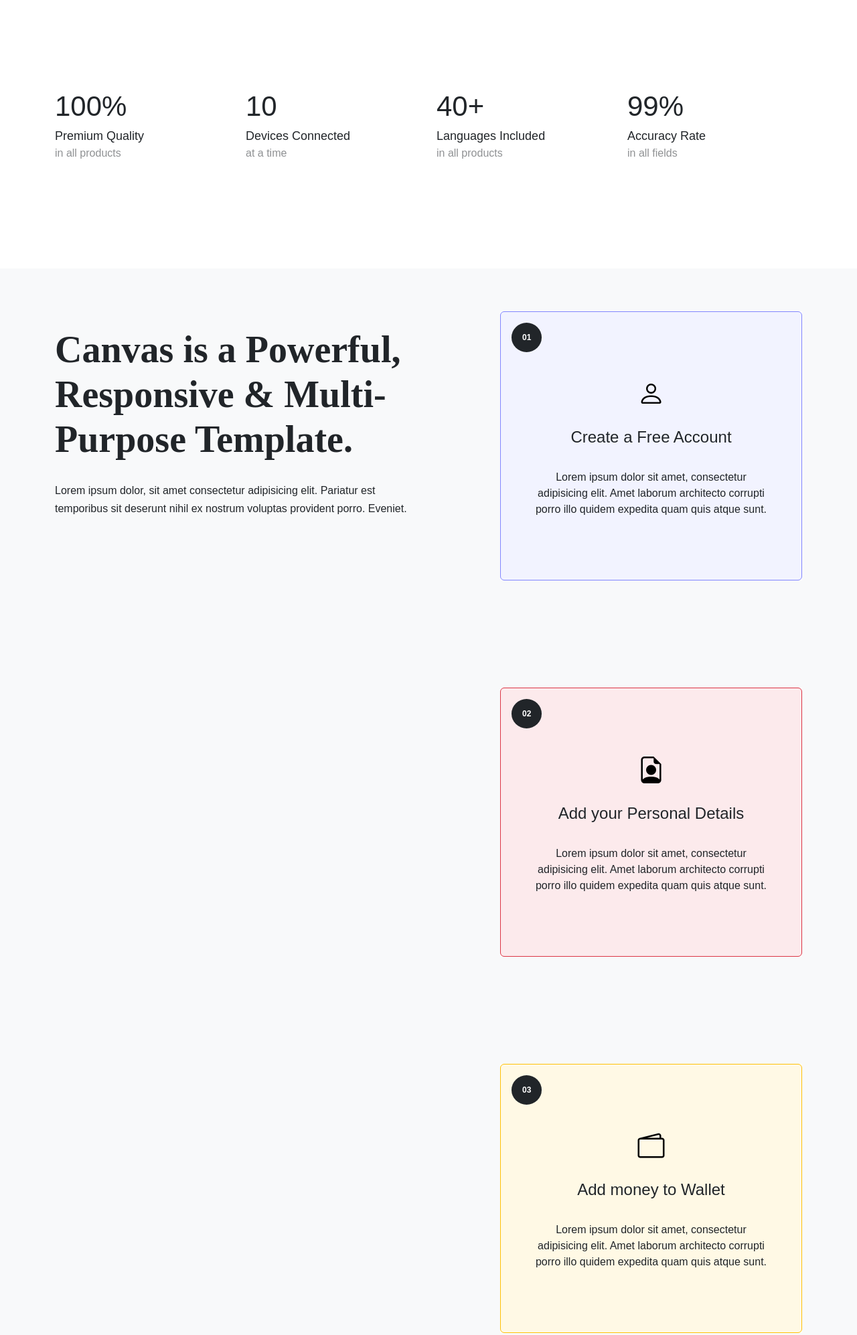
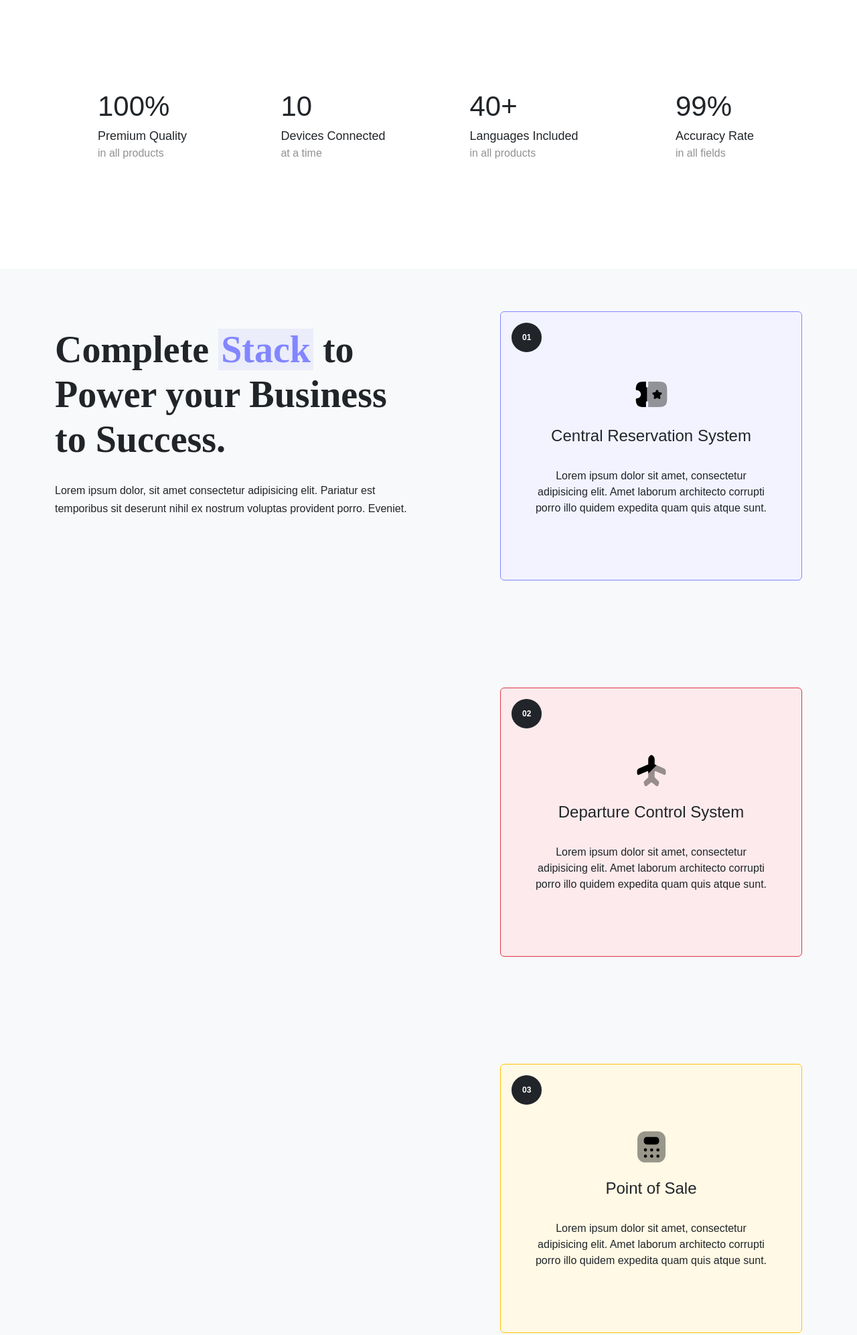
Before and after one commit to secrethash/frore-landing-wireframe, a plain HTML site: page index.html in a window 1280 px wide. Shown: the part 620-2614 px from the top of the page at 67% size. Drawn offline with nearby package versions, Linux system fonts and the light colour scheme; a web font is replaced by a local one.

Commit message:
Add: Favicon and Content

```diff
--- a/index.html
+++ b/index.html
@@ -28,6 +28,8 @@
 	<!-- Custom CSS -->
 	<link rel="stylesheet" href="css/custom.css">
 	<meta name="viewport" content="width=device-width, initial-scale=1">
+
+	<link rel="shortcut icon" href="images/favicon.ico" type="image/x-icon">
 
 	<!-- Document Title
 	============================================= -->
@@ -168,36 +170,6 @@
 													</div>
 												</div>
 											</ul>
-<!--
-											<ul class="sub-menu-container mega-menu-column col-lg-4 bg-light px-4">
-												<div class="menu-item mega-menu-title">
-													<a class="menu-link fw-semibold" href="#"><div>Browse Categories</div></a>
-													<ul class="sub-menu-container">
-														<li class="menu-item">
-															<a class="menu-link" href="index-parallax.html"><div>Cloths</div></a>
-														</li>
-														<li class="menu-item">
-															<a class="menu-link" href="index-app-showcase.html"><div>Furnitures</div></a>
-														</li>
-														<li class="menu-item">
-															<a class="menu-link" href="index-boxed.html"><div>Bottomwears</div></a>
-														</li>
-														<li class="menu-item">
-															<a class="menu-link" href="index-boxed.html"><div>Accessories</div></a>
-														</li>
-														<li class="menu-item">
-															<a class="menu-link" href="index-boxed.html"><div>Footwears</div></a>
-														</li>
-														<li class="menu-item">
-															<a class="menu-link" href="index-boxed.html"><div>Wallets</div></a>
-														</li>
-														<li class="menu-item">
-															<a class="menu-link" href="index-boxed.html"><div>Sunglasses</div></a>
-														</li>
-													</ul>
-												</div>
-											</ul>
-											 -->
 										</div>
 									</div>
 								</li>
@@ -243,28 +215,36 @@
 					</div>
 					<div class="col-12">
 						<div class="row col-mb-30">
-							<div class="col-6 col-lg-3">
+							<div class="col-6 col-lg-3 d-flex justify-content-around">
+								<div>
 									<div class="counter fw-normal text-dark"><span data-from="1" data-to="100" data-refresh-interval="10" data-speed="1000"></span>%</div>
 									<h4 class="fw-normal mb-0">Premium Quality</h4>
 									<span class="fw-light op-05">in all products</span>
 								</div>
+							</div>
 
-							<div class="col-6 col-lg-3">
+							<div class="col-6 col-lg-3 d-flex justify-content-around">
+								<div>
 									<div class="counter fw-normal text-dark"><span data-from="1" data-to="10" data-refresh-interval="4" data-speed="1000"></span></div>
 									<h4 class="fw-normal mb-0">Devices Connected</h4>
 									<span class="fw-light op-05">at a time</span>
 								</div>
+							</div>
 
-							<div class="col-6 col-lg-3">
+							<div class="col-6 col-lg-3 d-flex justify-content-around">
+								<div>
 									<div class="counter fw-normal text-dark"><span data-from="1" data-to="40" data-refresh-interval="10" data-speed="1000"></span>+</div>
 									<h4 class="fw-normal mb-0">Languages Included</h4>
 									<span class="fw-light op-05">in all products</span>
 								</div>
+							</div>
 
-							<div class="col-6 col-lg-3">
+							<div class="col-6 col-lg-3 d-flex justify-content-around">
+								<div>
 									<div class="counter fw-normal text-dark"><span data-from="1" data-to="99" data-refresh-interval="10" data-speed="1000"></span>%</div>
 									<h4 class="fw-normal mb-0">Accuracy Rate</h4>
 									<span class="fw-light op-05">in all fields</span>
+								</div>
 							</div>
 						</div>
 					</div>
@@ -327,16 +307,22 @@
 
 						<div class="row align-items-start justify-content-between">
 							<div class="col-lg-6 sticky-section sticky-lg-top">
-								<h1 class="display-4 fw-bold font-secondary mt-4">Canvas is a Powerful, Responsive &amp; Multi-Purpose Template.</h1>
+								<h1 class="display-4 fw-bold font-secondary mt-4">Complete <strong class="bg-color bg-opacity-10 color px-1">Stack</strong> to Power your Business to Success.</h1>
 								<p>Lorem ipsum dolor, sit amet consectetur adipisicing elit. Pariatur est temporibus sit deserunt nihil ex nostrum voluptas provident porro. Eveniet.</p>
 							</div>
 							<div class="col-lg-5 block-sticky-cards-wrap">
 								<div class="sticky-section sticky-lg-top bg-white">
 									<div class="card border border-color bg-color bg-opacity-10">
 										<div class="card-body p-5 min-vh-50 d-flex flex-column justify-content-center text-center">
-											<i class="bi-person fs-1 mb-3 text-black"></i>
+											<!-- <i class="bi-person fs-1 mb-3 text-black"></i> -->
+											<span class="mb-3">
+												<svg class="text-black" xmlns="http://www.w3.org/2000/svg" width="56" viewBox="0 0 24 24" fill="currentColor" aria-hidden="true">
+													<path d="M22 9.21v5.58c0 4.1-1.25 5.35-5.35 5.35H9.91v-3.02c0-.38-.32-.7-.7-.7V7.58c.38 0 .7-.32.7-.7V3.86h6.74c4.1 0 5.35 1.25 5.35 5.35z" opacity=".4"></path>
+													<path d="M18.47 11.9c.17-.16.23-.41.16-.63a.59.59 0 00-.5-.42l-1.28-.19a.155.155 0 01-.11-.08l-.57-1.16a.61.61 0 00-.55-.34c-.24 0-.45.13-.56.34l-.57 1.16a.13.13 0 01-.12.08l-1.28.19c-.23.03-.43.2-.5.42a.61.61 0 00.16.63l.93.9c.04.03.05.09.04.14l-.22 1.27c-.04.23.05.47.25.6a.6.6 0 00.36.12c.1 0 .2-.02.29-.07l1.15-.6c.04-.02.1-.02.14 0l1.15.6a.625.625 0 00.9-.66l-.22-1.27a.18.18 0 01.04-.14l.91-.89zM9.21 7.58v8.84c-.38 0-.7.32-.7.7v3.02H7.35c-3.95 0-5.25-1.18-5.34-4.86-.01-.19.07-.37.2-.5.13-.14.32-.21.5-.21 1.4 0 2.55-1.15 2.55-2.56 0-1.41-1.15-2.57-2.55-2.57-.2 0-.37-.07-.5-.21a.679.679 0 01-.2-.5C2.1 5.04 3.4 3.86 7.35 3.86h1.16v3.02c0 .39.32.7.7.7z"></path>
+												</svg>
+											</span>
 											<span class="badge rounded-circle p-3 mt-3 ms-3 bg-dark position-absolute top-0 start-0">01</span>
-											<h3>Create a Free Account</h3>
+											<h3>Central Reservation System</h3>
 											Lorem ipsum dolor sit amet, consectetur adipisicing elit. Amet laborum architecto corrupti porro illo quidem expedita quam quis atque sunt.
 										</div>
 									</div>
@@ -345,9 +331,15 @@
 								<div class="sticky-section sticky-lg-top bg-white">
 									<div class="card border border-danger bg-danger bg-opacity-10">
 										<div class="card-body p-5 min-vh-50 d-flex flex-column justify-content-center text-center">
-											<i class="bi-file-earmark-person fs-1 mb-3 text-black"></i>
+											<!-- <i class="bi-file-earmark-person fs-1 mb-3 text-black"></i> -->
+											<span class="mb-3">
+												<svg class="text-black" xmlns="http://www.w3.org/2000/svg" width="56" viewBox="0 0 24 24" fill="currentColor" aria-hidden="true">
+													<path d="M9.96 14.04v-1.11c0-.43-.32-.64-.71-.47l-5.01 2.16c-.79.34-1.43-.08-1.43-.93v-1.32c0-.68.51-1.47 1.14-1.73l5.7-2.45c.16-.08.3-.29.3-.47V4.66c0-.96.71-2.11 1.56-2.55.3-.15.66-.15.96 0 .86.44 1.57 1.58 1.57 2.54v3.06c0 .18.14.39.3.47l1.04.44-5.42 5.42z"></path>
+													<path d="M21.19 12.37v1.32c0 .85-.64 1.27-1.43.93l-5.01-2.16c-.4-.16-.71.04-.71.47v2.91c0 .23.13.56.3.72l2.32 2.33c.24.24.35.72.24 1.05l-.45 1.36c-.2.59-.87.86-1.42.59l-2.38-2c-.36-.31-.95-.31-1.31 0l-2.38 2c-.55.28-1.22 0-1.4-.59l-.45-1.36c-.11-.34 0-.81.24-1.05l2.32-2.33c.16-.16.29-.49.29-.72v-1.8l5.42-5.42 4.67 2.01c.63.27 1.14 1.06 1.14 1.74z" opacity=".4"></path>
+												</svg>
+											</span>
 											<span class="badge rounded-circle p-3 mt-3 ms-3 bg-dark position-absolute top-0 start-0">02</span>
-											<h3>Add your Personal Details</h3>
+											<h3>Departure Control System</h3>
 											Lorem ipsum dolor sit amet, consectetur adipisicing elit. Amet laborum architecto corrupti porro illo quidem expedita quam quis atque sunt.
 										</div>
 									</div>
@@ -356,9 +348,15 @@
 								<div class="sticky-section sticky-lg-top bg-white">
 									<div class="card border border-warning bg-warning bg-opacity-10">
 										<div class="card-body p-5 min-vh-50 d-flex flex-column justify-content-center text-center">
-											<i class="bi-wallet2 fs-1 mb-3 text-black"></i>
+											<!-- <i class="bi-wallet2 fs-1 mb-3 text-black"></i> -->
+											<span class="mb-3">
+												<svg class="text-black" xmlns="http://www.w3.org/2000/svg" width="56" viewBox="0 0 24 24" fill="currentColor" aria-hidden="true">
+													<path d="M8 22h8c2.76 0 5-2.24 5-5V7c0-2.76-2.24-5-5-5H8C5.24 2 3 4.24 3 7v10c0 2.76 2.24 5 5 5z" opacity=".4"></path>
+													<path d="M15 5.71H9c-1.03 0-1.88.84-1.88 1.88v1c0 1.03.84 1.88 1.88 1.88h6c1.03 0 1.88-.84 1.88-1.88v-1c0-1.04-.84-1.88-1.88-1.88zM8.16 14.92c-.14 0-.27-.03-.39-.08a1 1 0 01-.62-.92c0-.13.03-.26.08-.38A.998.998 0 018.54 13c.06.02.12.05.17.09.06.03.11.08.15.12.09.1.17.2.22.33.05.12.07.25.07.38a.99.99 0 01-.99 1zM12.15 14.92c-.26 0-.51-.1-.7-.29a1 1 0 01-.3-.71c0-.26.11-.52.3-.71.37-.37 1.04-.37 1.41 0 .09.1.17.2.22.33.05.12.07.25.07.38a.99.99 0 01-1 1zM16.15 14.92c-.26 0-.51-.1-.7-.29a1 1 0 01-.3-.71c0-.26.11-.52.3-.71.37-.37 1.04-.37 1.41 0 .19.19.3.45.3.71 0 .13-.03.26-.08.38s-.12.23-.22.33a.99.99 0 01-.71.29zM8.16 18.92a.99.99 0 01-.71-.29 1 1 0 01-.3-.71c0-.26.11-.52.3-.71.09-.09.2-.16.32-.21.25-.1.52-.1.77 0 .06.02.12.05.17.09.06.03.11.08.15.12.19.19.3.45.3.71a1 1 0 01-.3.71c-.19.19-.44.29-.7.29zM12.15 18.92c-.26 0-.51-.1-.7-.29a1 1 0 01-.3-.71c0-.07.01-.13.02-.2l.06-.18.09-.18c.04-.05.08-.1.13-.15a1.017 1.017 0 011.41 0c.19.19.29.45.29.71 0 .27-.1.52-.29.71-.09.09-.2.16-.32.21-.12.05-.25.08-.39.08zM16.15 18.92c-.13 0-.26-.03-.38-.08a.988.988 0 01-.32-.21.99.99 0 01-.29-.71c0-.26.1-.52.29-.71.27-.28.72-.36 1.09-.21.12.05.23.12.32.21.19.19.29.45.29.71a.99.99 0 01-1 1z"></path>
+												</svg>
+											</span>
 											<span class="badge rounded-circle p-3 mt-3 ms-3 bg-dark position-absolute top-0 start-0">03</span>
-											<h3>Add money to Wallet</h3>
+											<h3>Point of Sale</h3>
 											Lorem ipsum dolor sit amet, consectetur adipisicing elit. Amet laborum architecto corrupti porro illo quidem expedita quam quis atque sunt.
 										</div>
 									</div>
@@ -367,9 +365,15 @@
 								<div class="sticky-section sticky-lg-top bg-white">
 									<div class="card border border-info bg-info bg-opacity-10">
 										<div class="card-body p-5 min-vh-50 d-flex flex-column justify-content-center text-center">
-											<i class="bi-credit-card fs-1 mb-3 text-black"></i>
+											<!-- <i class="bi-credit-card fs-1 mb-3 text-black"></i> -->
+											<span class="mb-3">
+												<svg class="text-black" xmlns="http://www.w3.org/2000/svg" width="56" viewBox="0 0 24 24" fill="currentColor" aria-hidden="true">
+													<path d="M21.3 10.84c.39 0 .7-.31.7-.7v-.93c0-4.1-1.25-5.35-5.35-5.35h-9.3C3.25 3.86 2 5.11 2 9.21v.47c0 .39.31.7.7.7.9 0 1.63.73 1.63 1.63 0 .9-.73 1.62-1.63 1.62-.39 0-.7.31-.7.7v.47c0 4.1 1.25 5.35 5.35 5.35h9.3c4.1 0 5.35-1.25 5.35-5.35 0-.39-.31-.7-.7-.7a1.63 1.63 0 010-3.26z" opacity=".4"></path>
+													<path d="M15 15.88c-.56 0-1.01-.45-1.01-1s.45-1 1-1 1 .45 1 1-.43 1-.99 1zM9 10.88c-.56 0-1.01-.45-1.01-1s.45-1 1-1 1 .45 1 1-.43 1-.99 1zM8.63 16.43c-.19 0-.38-.07-.53-.22a.754.754 0 010-1.06l6.73-6.73c.29-.29.77-.29 1.06 0 .29.29.29.77 0 1.06l-6.73 6.73c-.14.15-.34.22-.53.22z"></path>
+												</svg>
+											</span>
 											<span class="badge rounded-circle p-3 mt-3 ms-3 bg-dark position-absolute top-0 start-0">04</span>
-											<h3>Buy/Sell the Coins</h3>
+											<h3>Marketing Tools</h3>
 											Lorem ipsum dolor sit amet, consectetur adipisicing elit. Amet laborum architecto corrupti porro illo quidem expedita quam quis atque sunt.
 										</div>
 									</div>
@@ -388,8 +392,9 @@
 						<div class="row align-items-center justify-content-between col-mb-50">
 							<div class="col-md-6">
 								<div class="checklist">
-									<h3 class="mb-0">Pure CSS Checklist</h3>
-									<div class="op-05">Requirment checklists for Travel</div>
+									<small class="bg-warning bg-opacity-20 text-warning p-1 rounded">sample</small>
+									<h3 class="mb-0">Passenger Check-in</h3>
+									<div class="op-05">Pasenger's checklists for Check-in</div>
 									<div class="line my-4"></div>
 									<label class="mt-3">
 										<input type="checkbox" name="" id="">
@@ -419,11 +424,11 @@
 								</div>
 							</div>
 							<div class="col-md-5">
-								<div class="text-uppercase ls-2 mb-4 op-04">Template</div>
-								<h2 class="display-4 mb-4 fw-bold lh-sm" style="font-family: 'Manrope', sans-serif;">Hello, This is Awesome!</h2>
-								<p class="lead mb-5">Lorem, ipsum dolor sit amet consectetur adipisicing elit.</p>
+								<div class="text-uppercase ls-2 mb-4 op-04">Departure Control System</div>
+								<h2 class="display-4 mb-4 fw-bold lh-sm" style="font-family: 'Manrope', sans-serif;">Quick & Easy Check-in!</h2>
+								<p class="lead mb-5">Fast and easy Check-in using our Departure Control System for <strong>on-premises & early Web Check-in.</p>
 
-								<a href="#" class="btn btn-dark px-4 py-3 d-flex w-50">Get Started <i class="bi-arrow-right ms-auto"></i></a>
+								<a href="#" class="btn btn-dark px-4 py-3 d-flex align-items-center w-50">Get Started <i class="bi-arrow-right ms-auto"></i></a>
 							</div>
 						</div>
 					</div>
```
Also changed, not shown: images/favicon.ico (added). Lines whose indentation alone changed are shown as unchanged.
